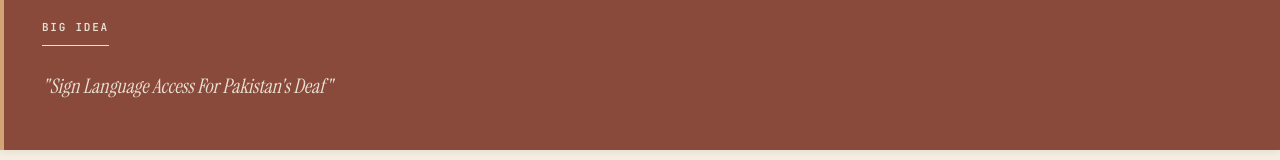
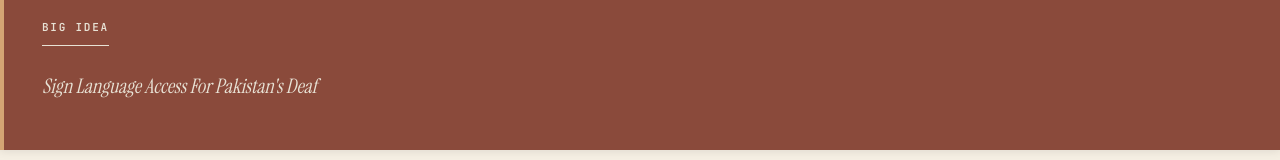
Before and after one commit to usmanjaved-droid/summit-fellowship-website, a Next.js app: page /fellows/azima-dhanjee in a window 1280 px wide. Shown: the part 494-654 px from the top of the page. Built offline with nearby package versions, Linux system fonts and the light colour scheme.

Commit message:
style(idea-band): remove quotation marks from tagline

```diff
--- a/app/fellows/[slug]/components/IdeaBand.tsx
+++ b/app/fellows/[slug]/components/IdeaBand.tsx
@@ -13,7 +13,7 @@ export function IdeaBand({ fellow }: IdeaBandProps) {
           <p className={styles['idea-band__label']}>BIG IDEA</p>
           <span className={styles['idea-band__line']}></span>
         </div>
-        <p className={styles['idea-band__tagline']}>"{fellow.tagline}"</p>
+        <p className={styles['idea-band__tagline']}>{fellow.tagline}</p>
       </div>
     </section>
   );
```
